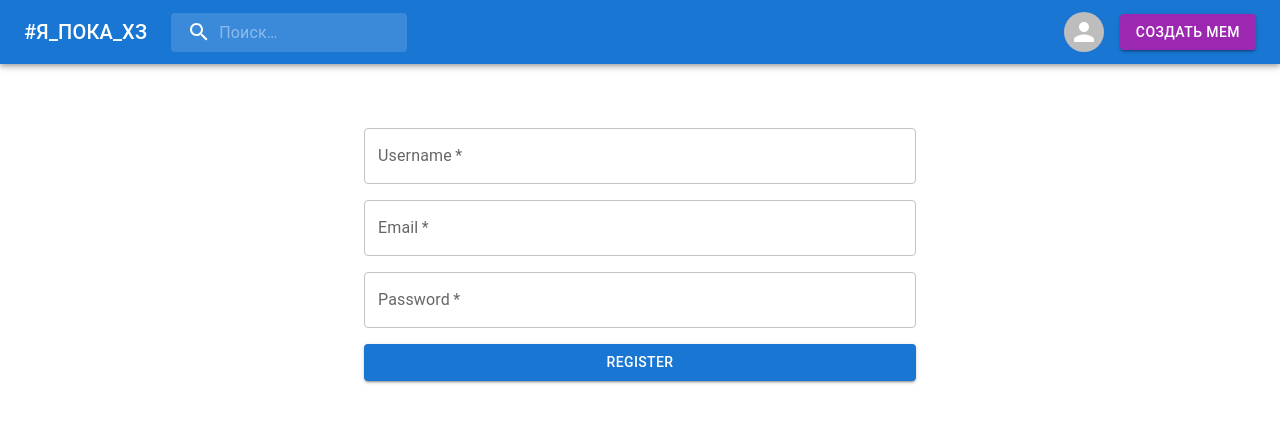
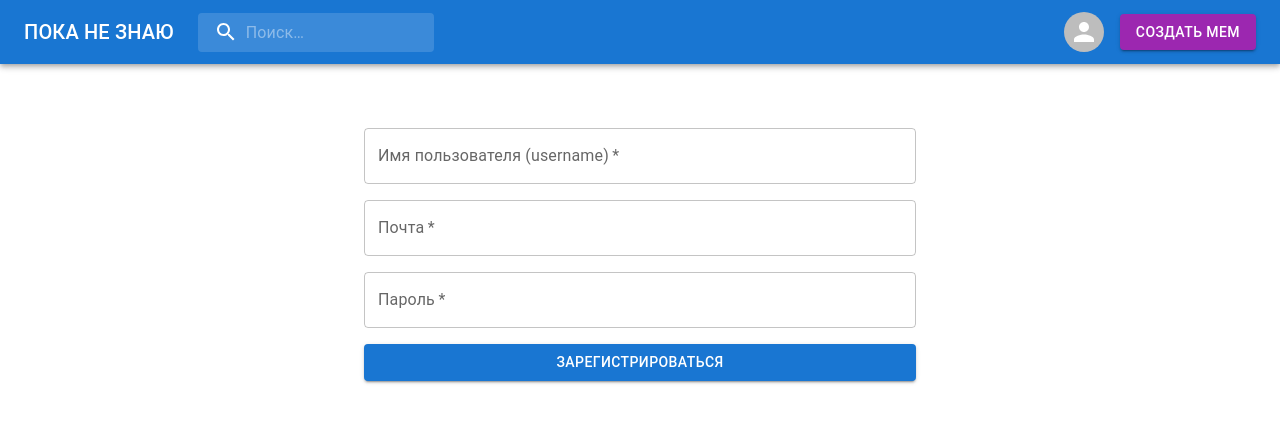
Before and after one commit to Morozko122/ESOFT-FINAL, a React (Vite) app in the folder frontend/: page /register in a window 1280 px wide. Shown: the top 422 px of the page. Built offline with nearby package versions, Linux system fonts and the light colour scheme.

Commit message:
ultra mega smoolll changes

```diff
--- a/frontend/src/components/Header.jsx
+++ b/frontend/src/components/Header.jsx
@@ -66,7 +66,7 @@ const Header = () => {
         <Box sx={{ flexGrow: 1, display: 'flex', alignItems: 'center' }}>
           <Link to="/" style={{ textDecoration: 'none', color: 'inherit' }}>
             <Typography variant="h6" noWrap>
-              #Я_ПОКА_ХЗ
+              ПОКА НЕ ЗНАЮ
             </Typography>
           </Link>
           <Search>
--- a/frontend/src/components/LoginForm.jsx
+++ b/frontend/src/components/LoginForm.jsx
@@ -13,7 +13,7 @@ const LoginForm = () => {
 
   useEffect(() => {
     if (token) {
-      navigate('/protected');
+      navigate('/');
     }
   }, [token, navigate]);
 
@@ -24,10 +24,10 @@ const LoginForm = () => {
 
   return (
     <Box component="form" onSubmit={handleSubmit} sx={{ display: 'flex', flexDirection: 'column', gap: 2 }}>
-      <TextField label="Email" value={email} onChange={(e) => setEmail(e.target.value)} required />
-      <TextField label="Password" type="password" value={password} onChange={(e) => setPassword(e.target.value)} required />
+      <TextField label="Почта" value={email} onChange={(e) => setEmail(e.target.value)} required />
+      <TextField label="Пароль" type="password" value={password} onChange={(e) => setPassword(e.target.value)} required />
       {status === 'failed' && <Typography color="error">{error}</Typography>}
-      <Button type="submit" variant="contained" color="primary">Login</Button>
+      <Button type="submit" variant="contained" color="primary">Войти</Button>
     </Box>
   );
 };
--- a/frontend/src/components/RegisterForm.jsx
+++ b/frontend/src/components/RegisterForm.jsx
@@ -16,10 +16,10 @@ const RegisterForm = () => {
 
   return (
     <Box component="form" onSubmit={handleSubmit} sx={{ display: 'flex', flexDirection: 'column', gap: 2 }}>
-      <TextField label="Username" value={username} onChange={(e) => setUsername(e.target.value)} required />
-      <TextField label="Email" value={email} onChange={(e) => setEmail(e.target.value)} required />
-      <TextField label="Password" type="password" value={password} onChange={(e) => setPassword(e.target.value)} required />
-      <Button type="submit" variant="contained" color="primary">Register</Button>
+      <TextField label="Имя пользователя (username)" value={username} onChange={(e) => setUsername(e.target.value)} required />
+      <TextField label="Почта" value={email} onChange={(e) => setEmail(e.target.value)} required />
+      <TextField label="Пароль" type="password" value={password} onChange={(e) => setPassword(e.target.value)} required />
+      <Button type="submit" variant="contained" color="primary">Зарегистрироваться</Button>
     </Box>
   );
 };
```
